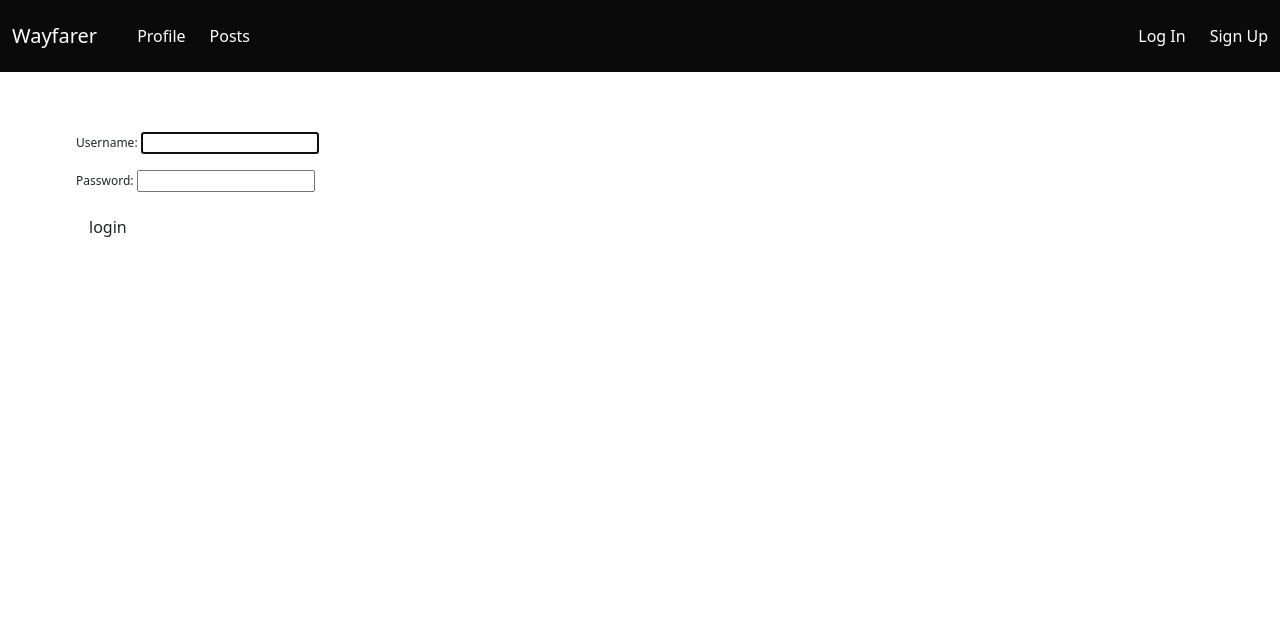
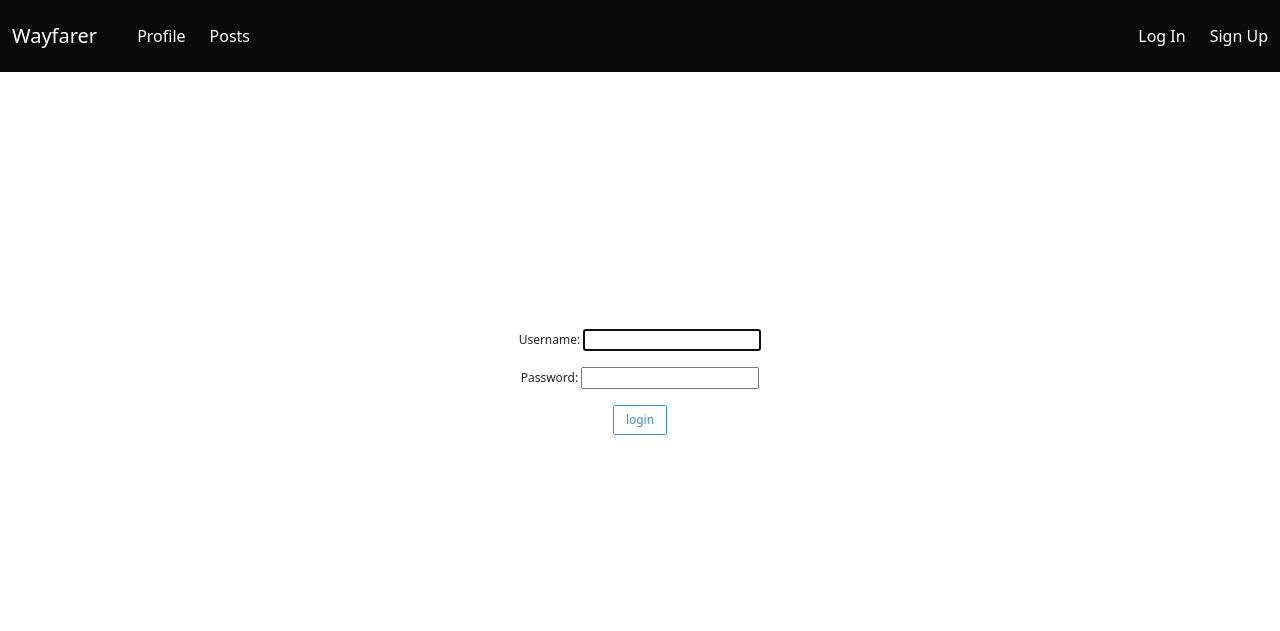
Before and after one commit to smithereens23nas/wayfarer, a Django app: page /accounts/login/ in a window 1280 px wide. Shown: the top 631 px of the page. Run offline with Django 4.2, Linux system fonts and the light colour scheme.

Commit message:
forms look hansome

```diff
--- a/main_app/static/styles/main.css
+++ b/main_app/static/styles/main.css
@@ -184,6 +184,9 @@
 .grid-container {
     display: grid;
     grid-template-columns:repeat(4, 1fr);
+    row-gap: 2px ;
+    column-gap: 2px;
+    align-items: stretch;
     height: 300px;
 
 }
@@ -202,3 +205,17 @@
     color: white;
     font-size: 1rem;
 }
+
+.form-1 {
+    display: flex;
+    flex-direction: column;
+    align-items: center;
+    justify-content: center;
+    height: 500px;
+}
+
+.login-btn {
+    border: black solid 3px;
+    border-radius: 5px;
+    color: orange;
+}
--- a/main_app/templates/profile_create.html
+++ b/main_app/templates/profile_create.html
@@ -1,8 +1,8 @@
 {% extends 'base.html' %}
 {% block content %}
-<h1>Add an User</h1>
 
-<form method="post">
+<form class="form-1" method="post">
+    <h1>Add an User</h1>
 <!-- Security Feature  -->
     {% csrf_token %}
 <!--  Generate inputs  -->
--- a/main_app/templates/registration/login.html
+++ b/main_app/templates/registration/login.html
@@ -1,10 +1,11 @@
 {% extends 'base.html' %} {% block content %}
 
 <h1 class="title">Log In</h1>
-<form method="post" action="{% url 'login' %}">
+<form class="form-1" method="post" action="{% url 'login' %}">
     {% csrf_token %} {{ form.as_p }}
-    <input type="submit" class="btn" value="login" />
+    <input type="submit" class="button is-info is-outlined is-small is-responsive" value="login" />
     <input type="hidden" name="next" value="{{ next }}" />
 </form>
 
+
 {% endblock %}
```
